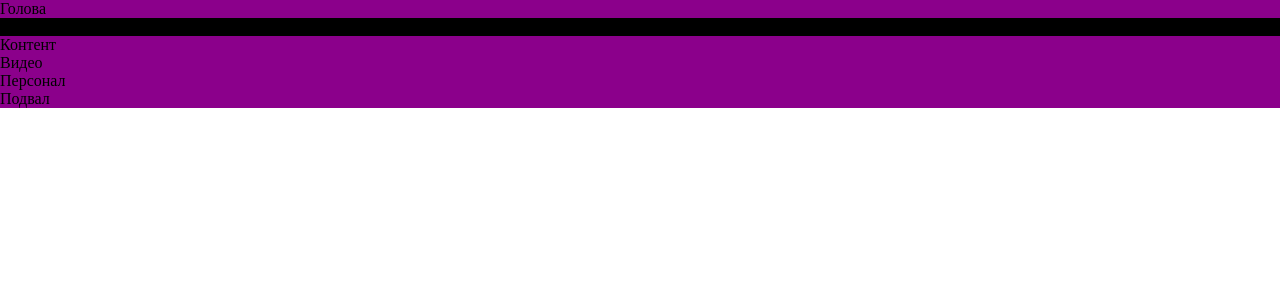
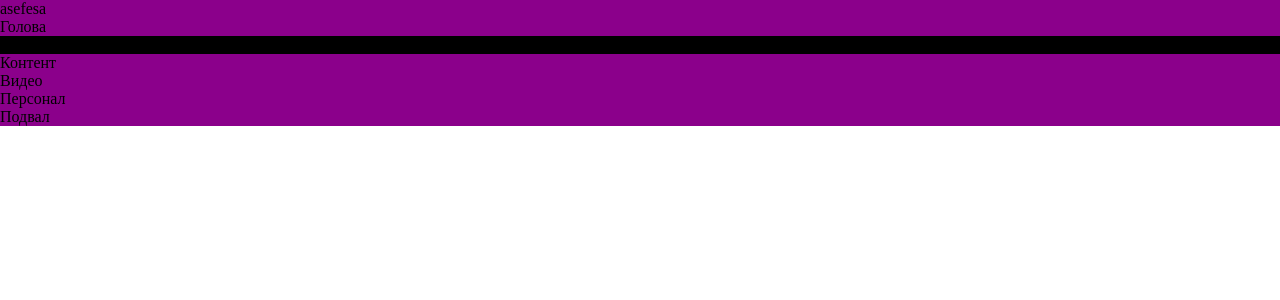
Before and after one commit to Basenga01/llibrary, a React (Create React App) app: page / in a window 1280 px wide. Shown: the top 300 px of the page. Built offline with nearby package versions, Linux system fonts and the light colour scheme.

Commit message:
init comit step2

```diff
--- a/src/page/main/index.js
+++ b/src/page/main/index.js
@@ -9,6 +9,7 @@ import styles from "./index.module.css"
 
 export const Main = () => {
     return <div className={styles.Main}>
+        asefesa
         <Header/>
         <Slider/>
         <Content/>
```
